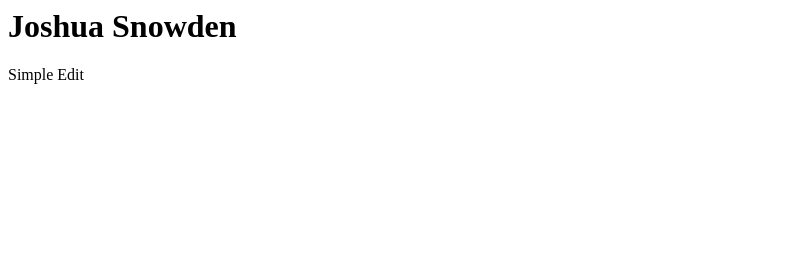
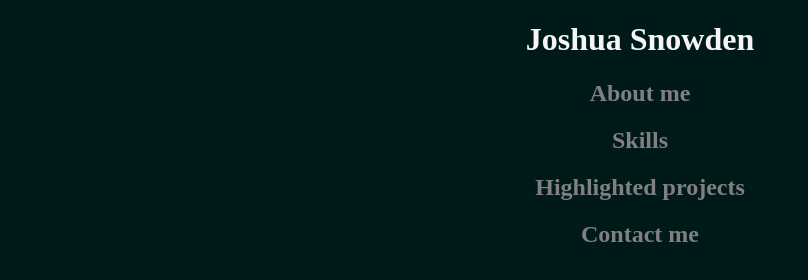
Before and after one commit to bryceSnow/brycesnow.github.io, a plain HTML site: page index.html in a window 1280 px wide. Shown: the whole page, without its empty margins (0-808 px from the left). Drawn offline with Linux system fonts and the light colour scheme.

Commit message:
added style sheet

```diff
--- a/index.html
+++ b/index.html
@@ -1,9 +1,23 @@
+<!DOCTYPE html>
 <html>
     <head>
         <title>CSCE 190: Joshua Snowden</title>
+        <link rel="stylesheet" href="style.css"/>
     </head>
+
     <body>
         <h1>Joshua Snowden</h1>
-        <p>Simple Edit</p>
+
+        <h2 class="about-head">About me</h2>
+        <div class="about"></div>
+
+        <h2 class="skills-head">Skills</h2>
+        <div class="skills"></div>
+
+        <h2 class="projects-head">Highlighted projects</h2>
+        <div class="projects"></div>
+
+        <h2 class="contact-head">Contact me</h2>
+        <div class="contact"></div>
     </body>
 </html>
--- /dev/null
+++ b/style.css
@@ -0,0 +1,48 @@
+body {
+    background-color: rgb(0, 25, 25);
+    color: whitesmoke;
+    height:100px;
+}
+
+h1 {
+  text-align: center;
+}
+
+.about {
+  text-align: center;
+}
+
+.skills {
+  text-align: center;
+  color: lightgray;
+}
+
+.projects {
+  text-align: center;
+  color: silver;
+}
+
+.contact {
+  text-align: center;
+  color: gray;
+}
+
+.about-head {
+  text-align: center;
+  color: gray;
+}
+
+.skills-head {
+  text-align: center;
+  color: gray;
+}
+
+.projects-head {
+  text-align: center;
+  color: gray;
+}
+
+.contact-head {
+  text-align: center;
+  color: gray;
+}
```
